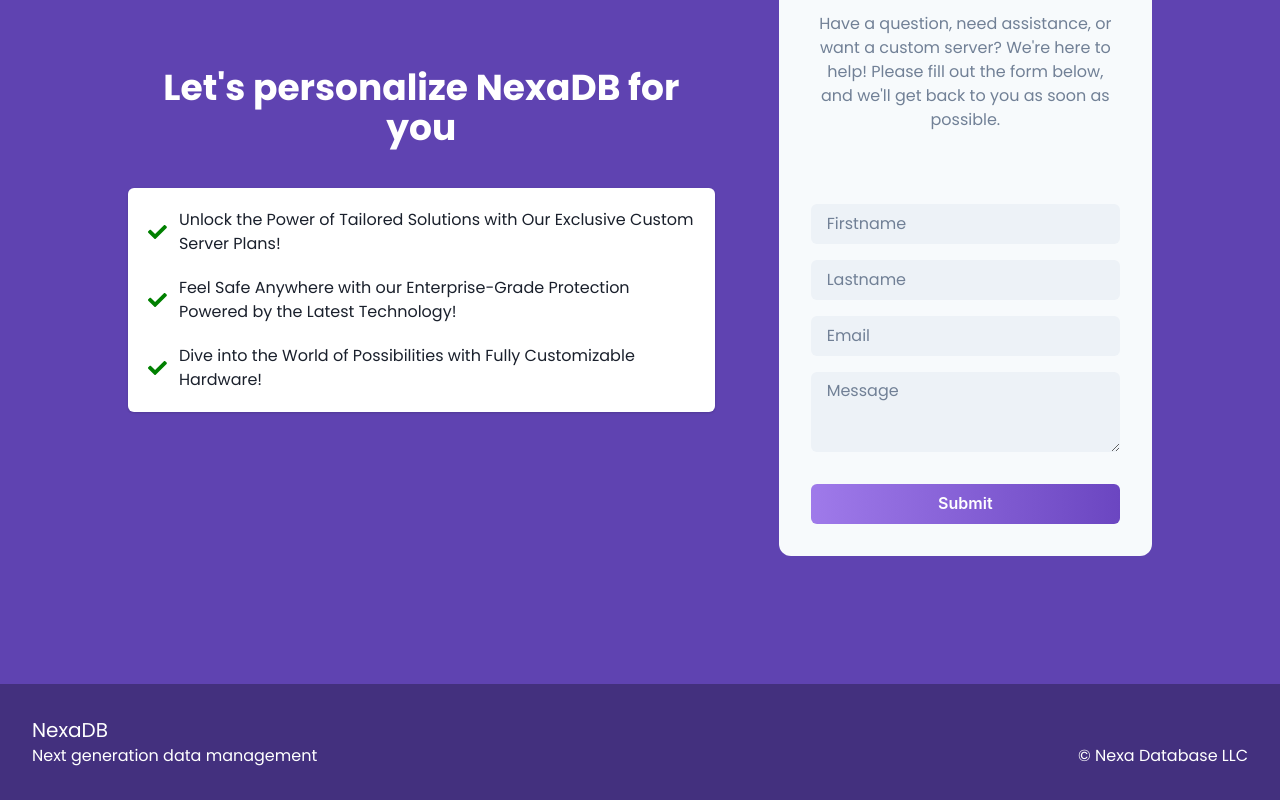
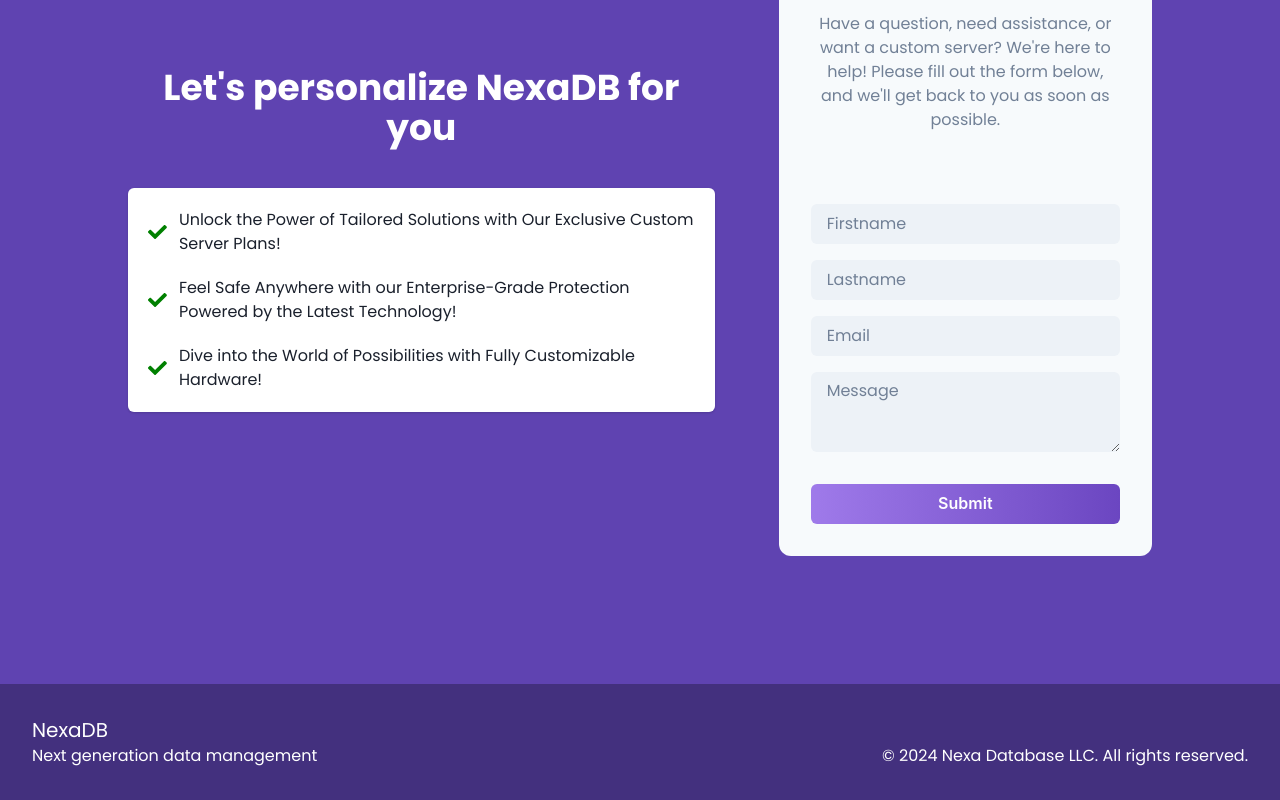
Before and after one commit to Kooperlol/nexadb, a Next.js app: page /contact in a window 1280 px wide. Shown: the part 204-1004 px from the top of the page. Built offline with nearby package versions, Linux system fonts and the light colour scheme; sample sign-in values are in the browser's storage.

Commit message:
Added logo redirect

```diff
--- a/src/components/admin/header.tsx
+++ b/src/components/admin/header.tsx
@@ -32,7 +32,9 @@ export default function AdminHeader() {
             : "fixed shadow-none"
         }`}
       >
-        <p className="text-2xl font-bold">NexaDB</p>
+        <Link href="/admin/applications" className="text-2xl font-bold">
+          NexaDB
+        </Link>
         <ul className="gap-8 hidden text-background sm:flex items-center">
           <li className=" hover:text-purple-950">
             <Link href="/admin/applications">Applications</Link>
--- a/src/components/shared/footer.tsx
+++ b/src/components/shared/footer.tsx
@@ -7,7 +7,7 @@ const Footer = () => {
         <p className="text-xl">NexaDB</p>
         <p>Next generation data management</p>
       </div>
-      <p>© Nexa Database LLC</p>
+      <p>© 2024 Nexa Database LLC. All rights reserved.</p>
     </div>
   );
 };
--- a/src/components/shared/header.tsx
+++ b/src/components/shared/header.tsx
@@ -32,7 +32,9 @@ export default function Header() {
             : "fixed shadow-none"
         }`}
       >
-        <p className="text-2xl font-bold">NexaDB</p>
+        <Link href="/" className="text-2xl font-bold">
+          NexaDB
+        </Link>
         <ul className="gap-8 hidden text-background sm:flex items-center">
           <li className="hover:text-purple-950">
             <Link href="/">Home</Link>
```
